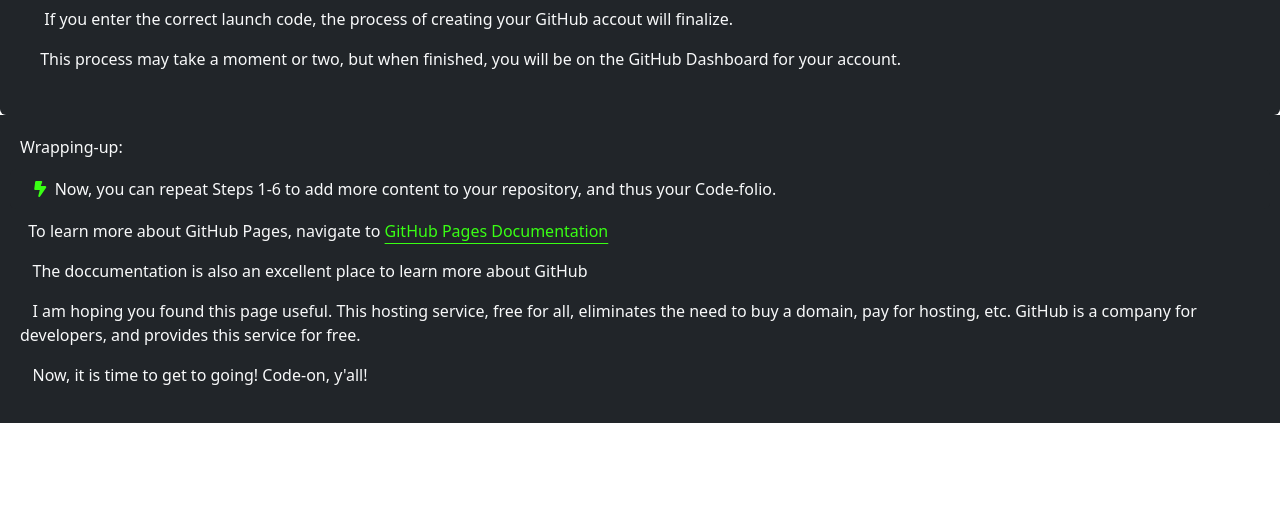
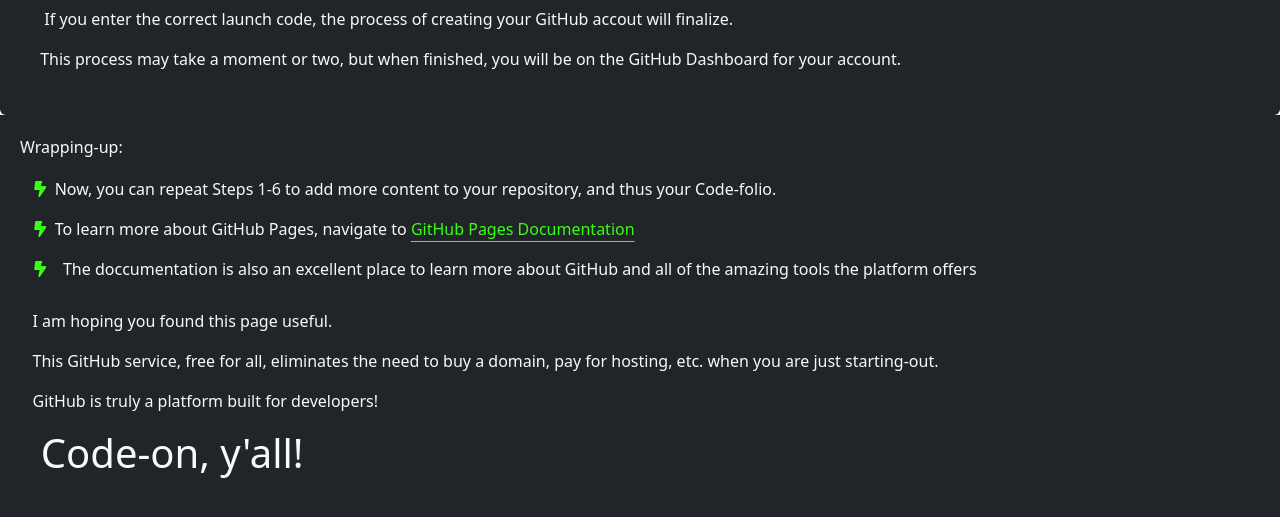
Before and after one commit to 13archae/13archae.github.io, a plain HTML site: page githubsite.html in a window 1280 px wide. Shown: the part 5192-5709 px from the top of the page. Before the commit the page ends 5615 px from the top, so only its background shows below. Drawn offline with nearby package versions, Linux system fonts and the light colour scheme.

Commit message:
minor tweaks - cw

```diff
--- a/githubsite.html
+++ b/githubsite.html
@@ -467,33 +467,42 @@
       <div style="padding: 10px">Wrapping-up:</div>
 
       <ul class="list-group bg-dark text-light">
+
         <li class="list-group-item bg-dark text-light border-0">
           &nbsp;&nbsp;<i class="text-color-green fa-solid fa-bolt-lightning"></i
           >&nbsp;&nbsp;Now, you can repeat Steps 1-6 to add more content to your
           repository, and thus your Code-folio.
         </li>
-      </ul>
 
-      <div style="padding: 10px">
-        <p>
-          &nbsp;&nbsp;To learn more about GitHub Pages, navigate to
+        <li class="list-group-item bg-dark text-light border-0">
+          &nbsp;&nbsp;<i class="text-color-green fa-solid fa-bolt-lightning"></i
+          >&nbsp;&nbsp;To learn more about GitHub Pages, navigate to
           <a
             class="text-color-green link-offset-3 link link-underline-opacity-10 link-underline-opacity-100-hover"
             href="https://docs.github.com/en/pages/getting-started-with-github-pages/about-github-pages#types-of-github-pages-sites"
             >GitHub Pages Documentation</a
           >
+        </li>
+
+        <li class="list-group-item bg-dark text-light border-0">
+          &nbsp;&nbsp;<i class="text-color-green fa-solid fa-bolt-lightning"></i>
+            &nbsp;&nbsp; The doccumentation is also an excellent place to learn
+            more about GitHub and all of the amazing tools the platform offers
+        </li>
+
+      </ul>
+
+      <div style="padding: 10px">
+        <p style="margin-top: 10px;">
+          &nbsp;&nbsp; I am hoping you found this page useful.
         </p>
-        <p>
-          &nbsp;&nbsp; The doccumentation is also an excellent place to learn
-          more about GitHub
+        <p style="margin-top: 10px;">
+          &nbsp;&nbsp; This GitHub service, free for all, eliminates the need to buy a domain, pay for hosting, etc. when you are just starting-out.
         </p>
-        <p>
-          &nbsp;&nbsp; I am hoping you found this page useful. This hosting
-          service, free for all, eliminates the need to buy a domain, pay for
-          hosting, etc. GitHub is a company for developers, and provides this
-          service for free.
+        <p style="margin-top: 10px;">
+          &nbsp;&nbsp; GitHub is truly a platform built for developers!
         </p>
-        <p>&nbsp;&nbsp; Now, it is time to get to going! Code-on, y'all!</p>
+        <div class="display-6" style="margin-top: 10px; margin-bottom: 20px">&nbsp;&nbsp;Code-on, y'all!</p>
       </div>
     </div>
   </body>
```
